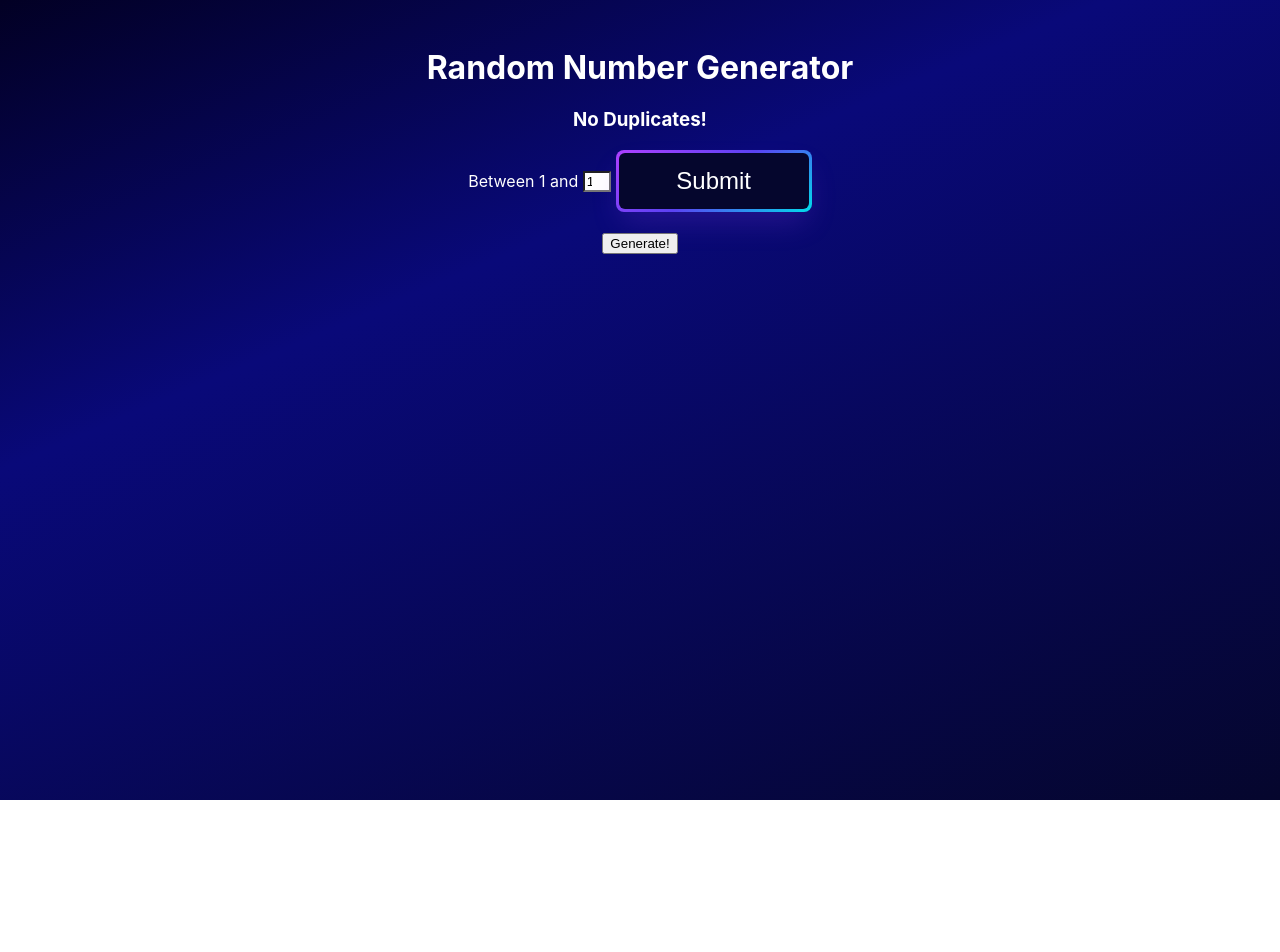
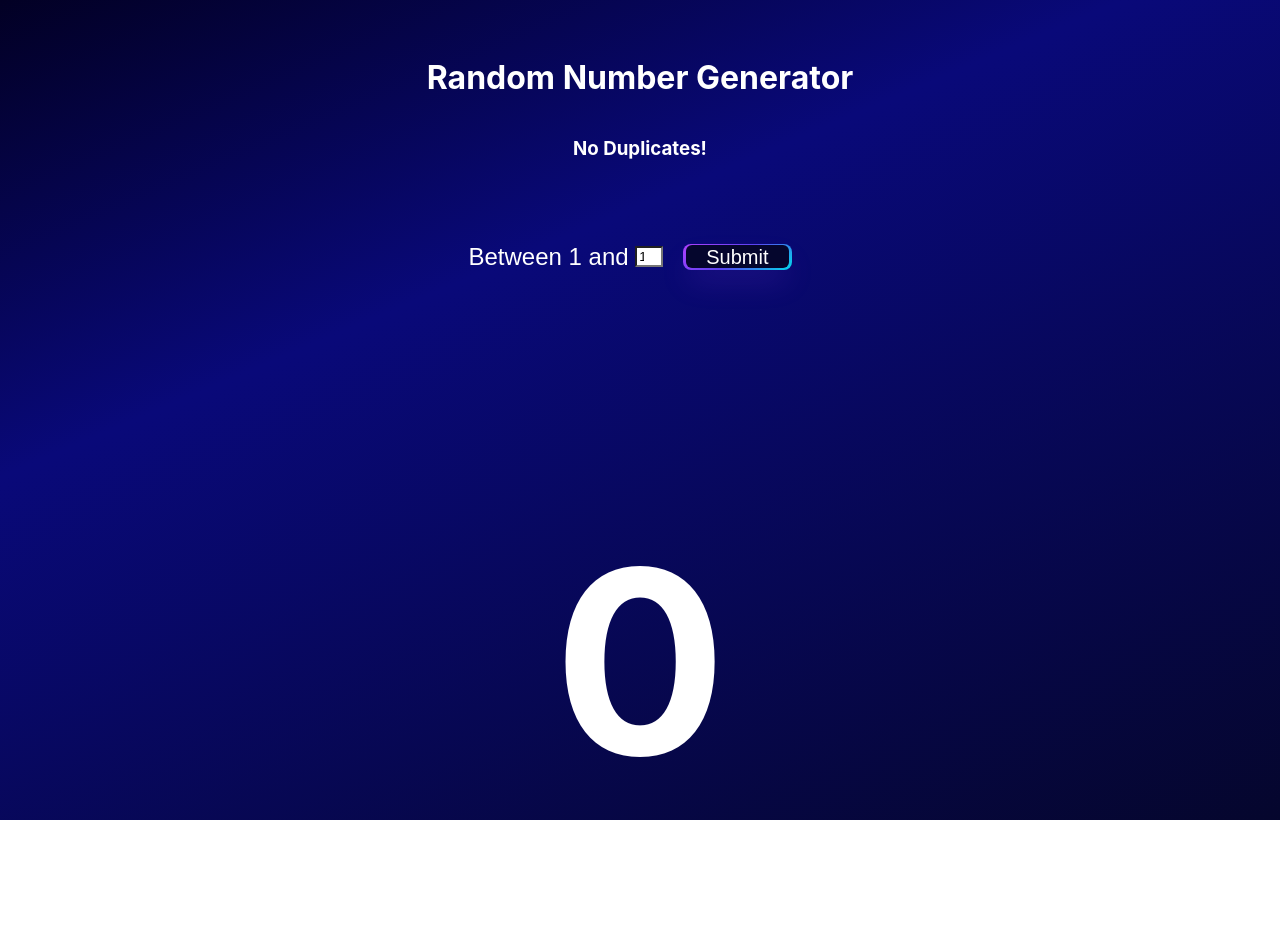
Before and after one commit to RaazKH/personalwebsite, a React (Create React App) app: page / in a window 1280 px wide. Shown: the top 952 px of the page. Before the commit the page ends 800 px from the top, so only its background shows below. Built offline with nearby package versions, Linux system fonts and the light colour scheme.

Commit message:
chore: made button pretty

```diff
--- a/src/App.js
+++ b/src/App.js
@@ -1,25 +1,48 @@
 import { useState } from "react";
-import styled from "styled-components";
+import styled, { css } from "styled-components";
+
+
+const CommonButton = css`
+  border: 0;
+  border-radius: 8px;
+  box-shadow: rgba(151, 65, 252, 0.2) 0 15px 30px -5px;
+  box-sizing: border-box;
+  color: #FFFFFF;
+  font-family: Phantomsans, sans-serif;
+  line-height: 1em;
+  padding: 3px;
+  text-decoration: none;
+  user-select: none;
+  -webkit-user-select: none;
+  touch-action: manipulation;
+  white-space: nowrap;
+  cursor: pointer;
+`;
 
 const Container = styled.div`
   text-align: center;
-  font-family: -apple-system, BlinkMacSystemFont, 'Segoe UI', 'Roboto', 'Oxygen',
-    'Ubuntu', 'Cantarell', 'Fira Sans', 'Droid Sans', 'Helvetica Neue',
-    sans-serif;
+  font-family: -apple-system, BlinkMacSystemFont, 'Segoe UI', 'Roboto', 'Oxygen', 'Ubuntu', 'Cantarell', 'Fira Sans', 'Droid Sans', 'Helvetica Neue', sans-serif;
   -webkit-font-smoothing: antialiased;
   -moz-osx-font-smoothing: grayscale;
   background: rgb(2,0,36);
   background: linear-gradient(157deg, rgba(2,0,36,1) 0%, rgba(9,9,121,1) 35%, rgba(5,6,45,1) 100%);
   color: white;
   height: 100%;
+
+  display: flex;
+  flex-direction: column;
+  padding: 10px;
 `;
 
 const FlexContainer = styled.div`
+  margin-top: 40px;
   display: flex;
   flex-direction: row;
   align-items: center;
   justify-content: center;
-`;
+  font-family: Phantomsans, sans-serif;
+  font-size: 24px;
+  `;
 
 const StyledInput = styled.input`
   -webkit-appearance: none;
@@ -29,37 +52,22 @@ const StyledInput = styled.input`
 `;
 
 const StyledButton = styled.button`
-  margin-left: 5px;
-
-  align-items: center;
   background-image: linear-gradient(144deg,#AF40FF, #5B42F3 50%,#00DDEB);
-  border: 0;
-  border-radius: 8px;
-  box-shadow: rgba(151, 65, 252, 0.2) 0 15px 30px -5px;
-  box-sizing: border-box;
-  color: #FFFFFF;
+  ${CommonButton};
   display: flex;
-  font-family: Phantomsans, sans-serif;
-  font-size: 20px;
   justify-content: center;
-  line-height: 1em;
   max-width: 100%;
   min-width: 140px;
-  padding: 3px;
-  text-decoration: none;
-  user-select: none;
-  -webkit-user-select: none;
-  touch-action: manipulation;
-  white-space: nowrap;
-  cursor: pointer;
+  margin-bottom: 50px;
+  font-size: 24px;
 
   :active, :hover {
     outline: 0;
   }
 
-  @media (min-width: 768px) {
-    font-size: 24px;
-    min-width: 196px;
+  @media (min-width: 700px) {
+    margin-left: auto;
+    margin-right: auto;
   }
 `;
 
@@ -67,8 +75,17 @@ const StyledSpan = styled.span`
   background-color: rgb(5, 6, 45);
   padding: 16px 24px;
   border-radius: 6px;
-  width: 100%;
-  height: 100%;
+  transition: 300ms;
+
+  :hover, :active{
+    background: none;
+  }
+`;
+
+const StyledSpans = styled.span`
+  background-color: rgb(5, 6, 45);
+  padding: 0.5px 20px;
+  border-radius: 6px;
   transition: 300ms;
 
   :hover, :active{
@@ -81,13 +98,29 @@ const StyledHeading = styled.h1`
   padding-top: 3rem;
 `;
 
+const StyledRandom = styled.h2`
+  flex-grow: 1;
+  font-size: 16px;
+  font-size: 20vw;
+`;
+
+const StyledSubmit = styled.button`
+  margin: 20px;
+  background-image: linear-gradient(144deg,#AF40FF, #5B42F3 50%,#00DDEB);
+  font-size: 20px;
+  ${CommonButton};
+
+`;
+
 function App() {
   const [number, setNumber] = useState("1");
 
   const [display, setDisplay] = useState("1");
 
   const [disabled, setDisabled] = useState(false);
-  const [randomNumber, setRandomNumber] = useState("");
+  const [reset, setReset] = useState(false);
+
+  const [randomNumber, setRandomNumber] = useState("0");
 
   const [numArray, setNumArray] = useState([]);
 
@@ -103,7 +136,11 @@ function App() {
   }
 
   const submit = () => {
+
+    if (disabled === true) setReset(false);
+
     setDisabled(!disabled);
+
     setDisplay(number);
 
     var fruits = [];
@@ -125,7 +162,7 @@ function App() {
         found = true;
       }
     }
-    if (!(numArray.length > 0)) { setRandomNumber("Good job! Hit Reset to start over"); }
+    if (!(numArray.length > 0)) { setRandomNumber("Good job!"); setReset(true) }
   };
 
   return (
@@ -135,10 +172,10 @@ function App() {
       <FlexContainer>
         <p>Between 1 and&nbsp;</p>
         <StyledInput type="number" disabled={disabled} value={number} onInput={(e) => setNumber(e.target.value)} />
-        <StyledButton onClick={submit}><StyledSpan>{disabled ? "Reset" : "Submit"}</StyledSpan></StyledButton>
+        <StyledSubmit onClick={submit}><StyledSpans>{disabled ? "Reset" : "Submit"}</StyledSpans></StyledSubmit>
       </FlexContainer>
-      <h2>{randomNumber}</h2>
-      <button onClick={generate}>Generate!</button>
+      <StyledRandom>{randomNumber}</StyledRandom>
+      <StyledButton onClick={generate} disabled={!disabled}><StyledSpan>{reset ? "Click Reset!" : disabled ? "Generate!" : "Click Submit!"}</StyledSpan></StyledButton>
     </Container>
   );
 }
```
